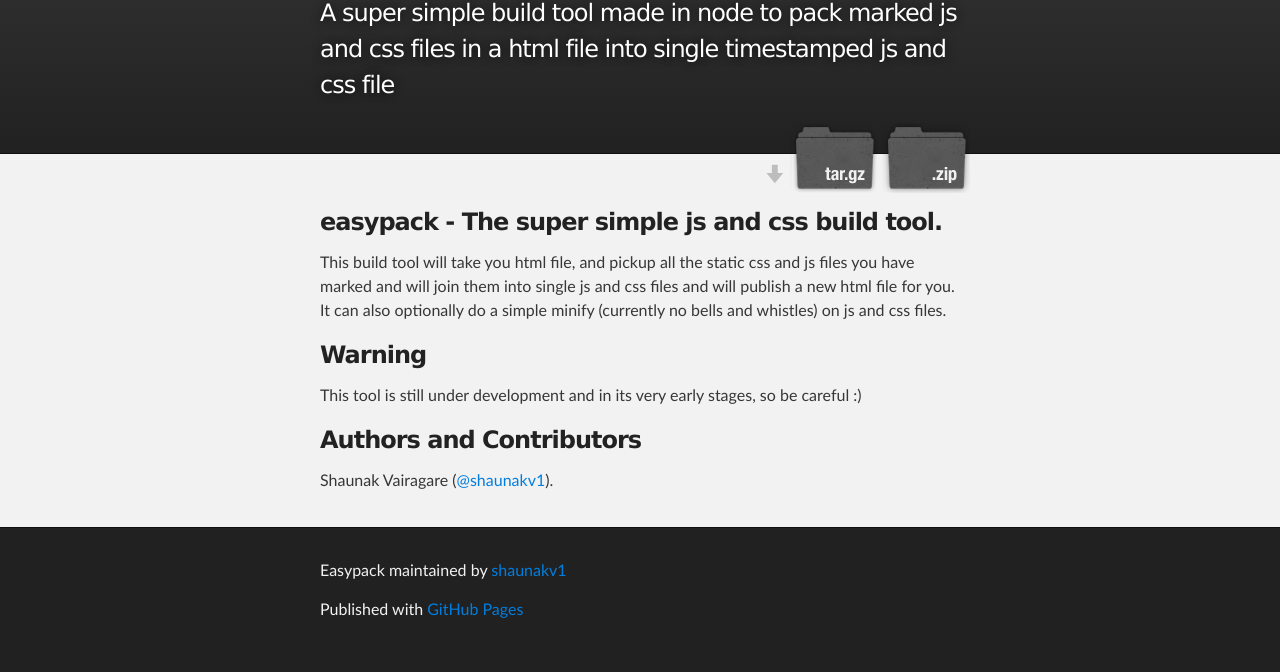
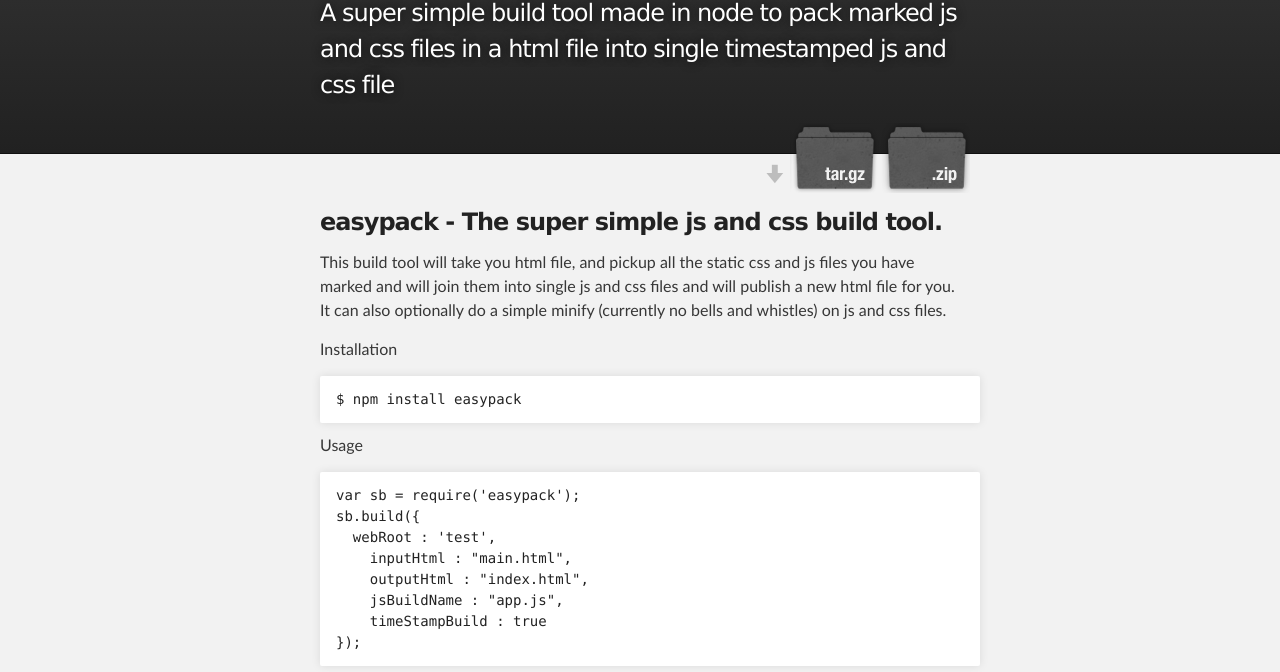
Before and after one commit to shaunakv1/easypack, a plain HTML site: page index.html in a window 1280 px wide. Shown: the part 128-800 px from the top of the page. Drawn offline with Linux system fonts and the light colour scheme.

```diff
--- a/index.html
+++ b/index.html
@@ -36,10 +36,27 @@
 
 <p>This build tool will take you html file, and pickup all the static css and js files you have marked and will join them into single js and css files and will publish a new html file for you. It can also optionally do a simple minify (currently no bells and whistles) on js and css files. </p>
 
+<p>Installation </p>
+
+<pre><code>$ npm install easypack
+</code></pre>
+
+<p>Usage</p>
+
+<pre><code>var sb = require('easypack');
+sb.build({
+  webRoot : 'test',
+    inputHtml : "main.html",
+    outputHtml : "index.html",
+    jsBuildName : "app.js",
+    timeStampBuild : true
+});
+</code></pre>
+
 <h3>
 <a name="warning" class="anchor" href="#warning"><span class="octicon octicon-link"></span></a>Warning</h3>
 
-<p>This tool is still under development and in its very early stages, so be careful :) </p>
+<p>The tool is in its very early stages, so be careful :) </p>
 
 <h3>
 <a name="authors-and-contributors" class="anchor" href="#authors-and-contributors"><span class="octicon octicon-link"></span></a>Authors and Contributors</h3>
```
Also changed, not shown: params.json (+1 -1 lines).
